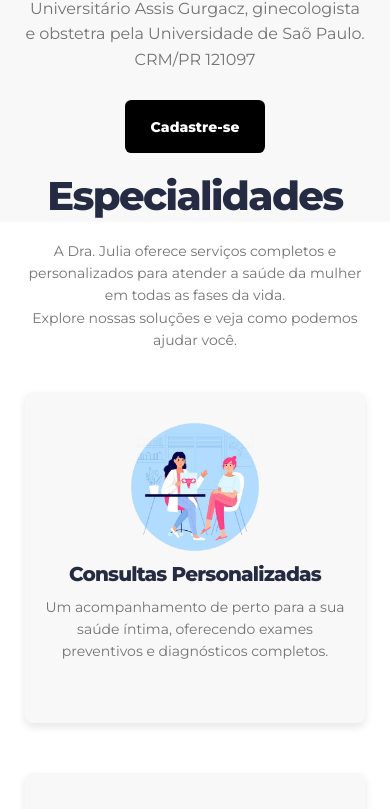
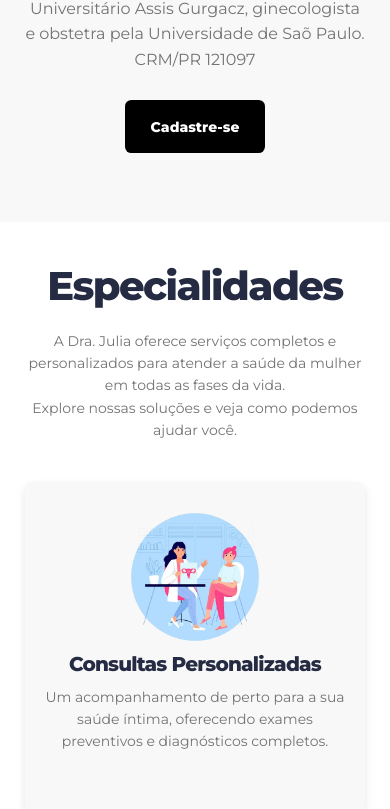
Before and after one commit to clovis-fag/quinta-feira, a React (Vite) app in the folder reactproject/: page / in a window 390 px wide. Shown: the part 698-1507 px from the top of the page. Built offline with nearby package versions, Linux system fonts and the light colour scheme.

Commit message:
ajuste mobile

```diff
--- a/reactproject/src/styles/header.css
+++ b/reactproject/src/styles/header.css
@@ -22,7 +22,7 @@
     left: 0;
     padding-top: 2.25rem;
     width: 100vw;
-    height: 100vh;
+    height: 70vh;
     background: var(--bg-color);
   }
 
@@ -32,7 +32,7 @@
     flex-direction: column;
     align-items: center;
     justify-content: center;
-    gap: 4rem;
+    gap: 2rem;
   }
 
   .mobile-menu-content a {
--- a/reactproject/src/styles/specialties.css
+++ b/reactproject/src/styles/specialties.css
@@ -10,7 +10,7 @@
     justify-content: center;
     align-items: center;
     padding: 50px 20px;
-    margin-top: -100px;
+    margin-top: -10px;
     margin-bottom: 40px;
   }
 
```
